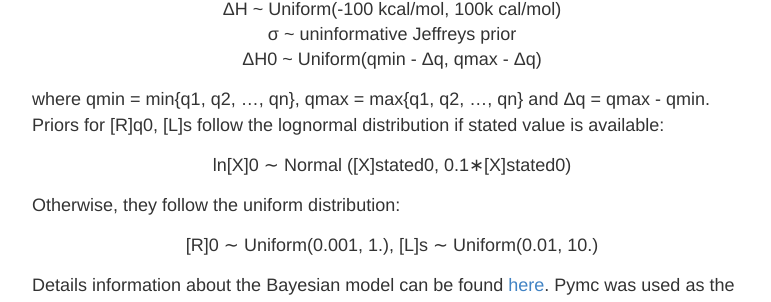
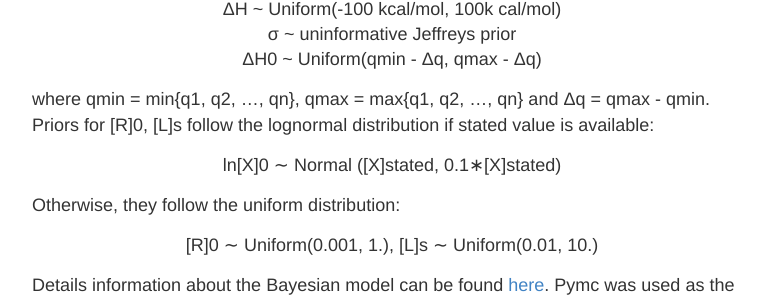
Before and after one commit to vanngocthuyla/Data_Analysis, a Jekyll site: the page built from pages/bayesian/PPLs_ITC.md, in a window 1280 px wide and 900 px high, scrolled down 407 px. Shown: the part 171-473 px from the top of the window, without its empty margins (248-1019 px from the left). Built offline with Jekyll 4.4.1, drawn with Linux system fonts in a browser that asks for light colours; our own code applies the rules of GitHub Pages for plain Markdown files.

Commit message:
Update PPLs_ITC.md

```diff
--- a/pages/bayesian/PPLs_ITC.md
+++ b/pages/bayesian/PPLs_ITC.md
@@ -16,9 +16,9 @@ In previous research ([1](https://github.com/choderalab/bayesian-itc), [2](https
 
 <div align="center"> &Delta;H<sub>0</sub> ~ Uniform(q<sub>min</sub> - &Delta;q, q<sub>max</sub> - &Delta;q) </div>
 
-where q<sub>min</sub> = min{q<sub>1</sub>, q<sub>2</sub>, ..., q<sub>n</sub>}, q<sub>max</sub> = max{q<sub>1</sub>, q<sub>2</sub>, ..., q<sub>n</sub>} and &Delta;q = q<sub>max</sub> - q<sub>min</sub>. Priors for [R]q<sub>0</sub>, [L]s follow the lognormal distribution if stated value is available:
+where q<sub>min</sub> = min{q<sub>1</sub>, q<sub>2</sub>, ..., q<sub>n</sub>}, q<sub>max</sub> = max{q<sub>1</sub>, q<sub>2</sub>, ..., q<sub>n</sub>} and &Delta;q = q<sub>max</sub> - q<sub>min</sub>. Priors for [R]<sub>0</sub>, [L]s follow the lognormal distribution if stated value is available:
 
-<div align="center"> ln[X]<sub>0</sub> ∼ Normal ([X]<sub>stated</sub>0, 0.1∗[X]<sub>stated</sub>0)
+<div align="center"> ln[X]<sub>0</sub> ∼ Normal ([X]<sub>stated</sub>, 0.1∗[X]<sub>stated</sub>)
 </div>
 
 Otherwise, they follow the uniform distribution:
```
